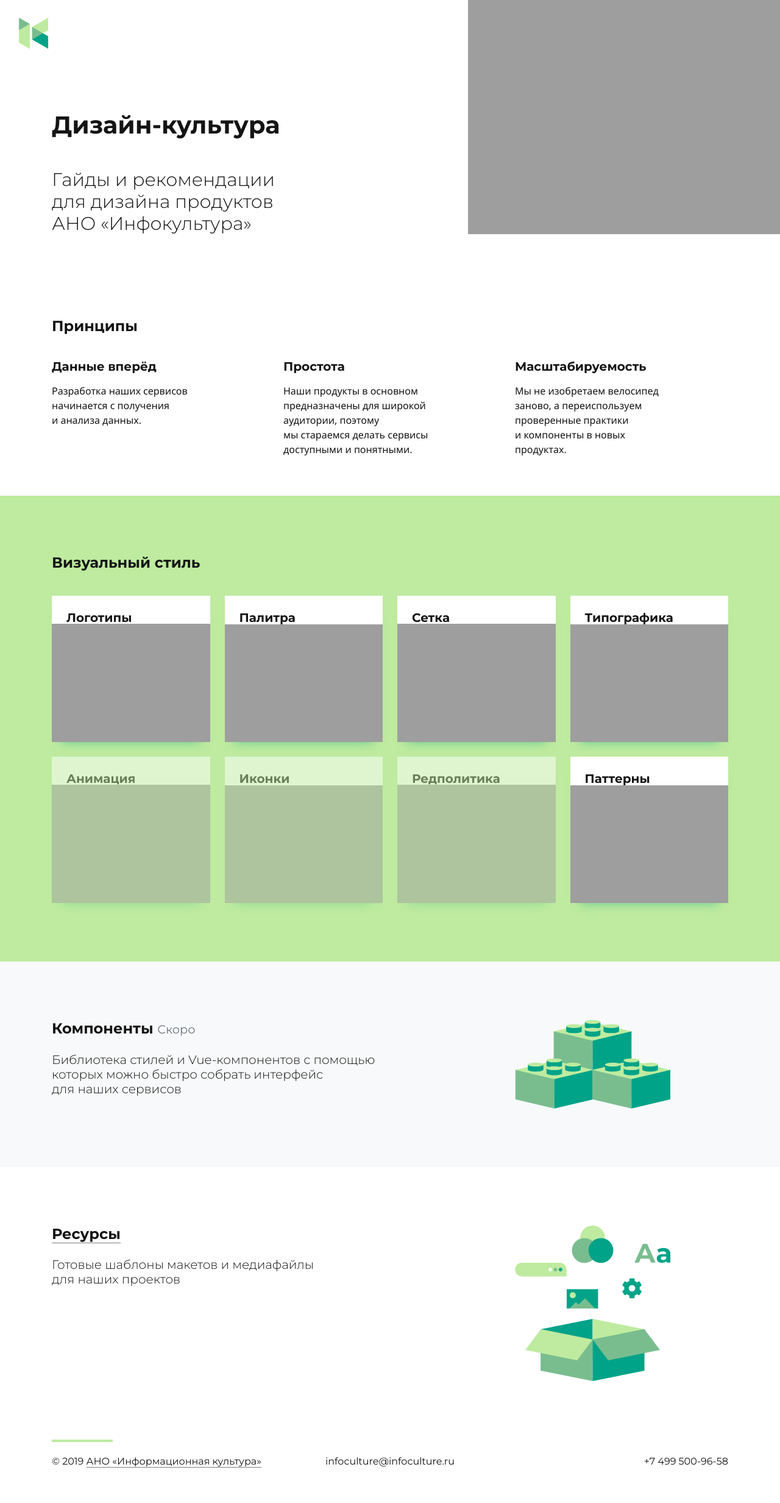
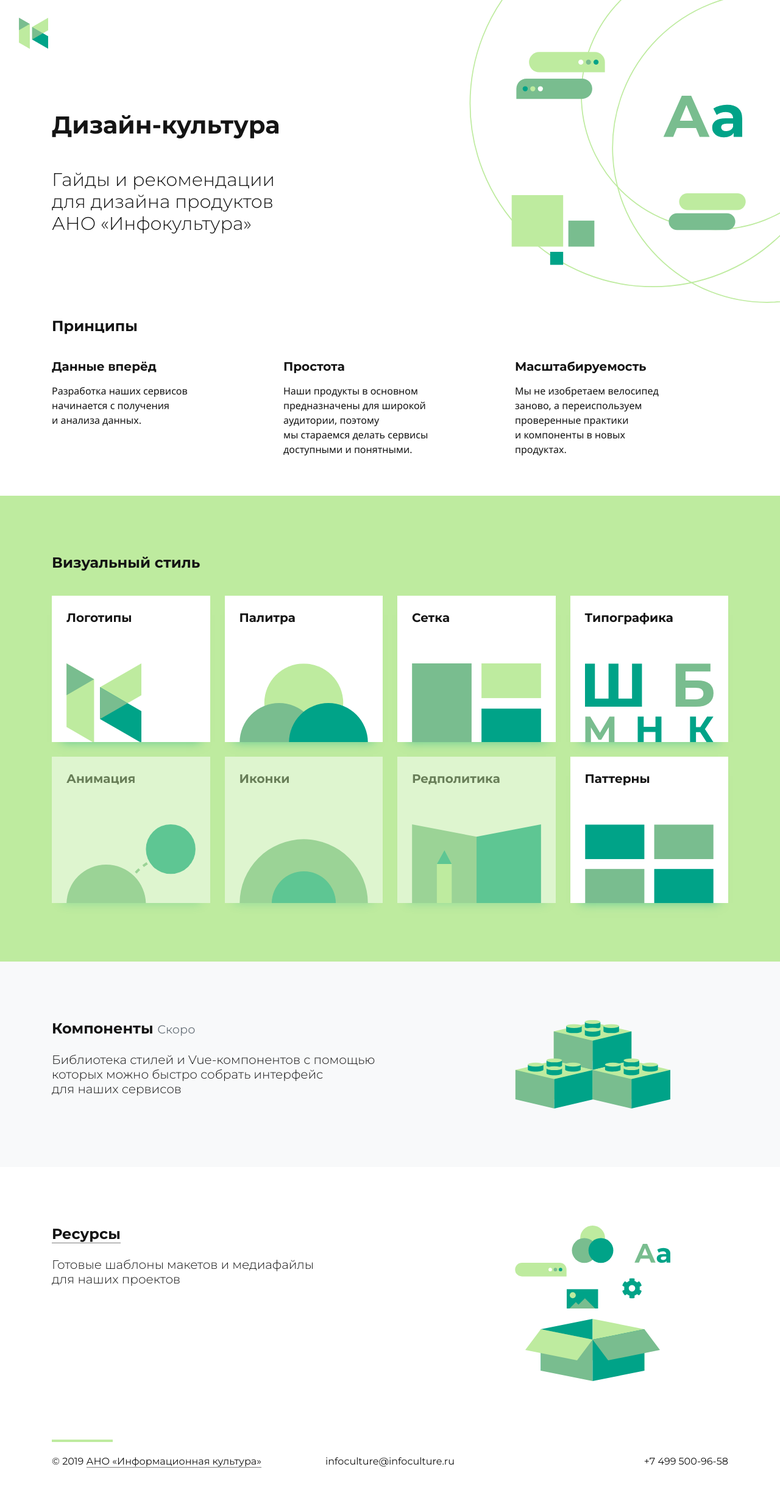
Before and after one commit to infoculture/design-culture, a Jekyll site: the page built from index.html, in a window 1280 px wide. Shown: the whole page at 61% size. Built offline with Jekyll 4.4.1, drawn with Linux system fonts in a browser that asks for light colours; nearby versions of some CDN libraries.

Commit message:
fix host

```diff
--- a/_layouts/default.html
+++ b/_layouts/default.html
@@ -33,7 +33,7 @@
 
 
 </head>
-<body{% if page.home_bg %} class="home"{% endif %}>
+<body{% if page.home_bg %} class="home" style="background-image: url(img/bg.svg);"{% endif %}>
 
   <!--HEADER-->
   {% include header.html %}
--- a/css/style.css
+++ b/css/style.css
@@ -7,7 +7,7 @@ body{
 	-webkit-font-smoothing: antialiased;
 }
 .home{
-	background-image: url(img/bg.svg);
+	/*background-image: url(img/bg.svg);*/
 	background-position: 100% 0;
 	background-repeat: no-repeat;
 	background-size: 50%;
@@ -47,31 +47,31 @@ body{
 	box-shadow: 0 24px 16px -16px rgba(0, 163, 136, .75);
 }
 .guide-logo{
-	background-image: url(img/guide-logo.svg);
+	/*background-image: url(img/guide-logo.svg);*/
 }
 .guide-color{
-	background-image: url(img/guide-color.svg);
+	/*background-image: url(img/guide-color.svg);*/
 }
 .guide-typo{
-	background-image: url(img/guide-typo.svg);
+	/*background-image: url(img/guide-typo.svg);*/
 }
 .guide-grid{
-	background-image: url(img/guide-grid.svg);
+	/*background-image: url(img/guide-grid.svg);*/
 }
 .guide-animation{
-	background-image: url(img/guide-animation.svg);
+	/*background-image: url(img/guide-animation.svg);*/
 }
 .guide-icon{
-	background-image: url(img/guide-icon.svg);
+	/*background-image: url(img/guide-icon.svg);*/
 }
 .guide-write{
-	background-image: url(img/guide-write.svg);
+	/*background-image: url(img/guide-write.svg);*/
 }
 .guide-patterns{
-	background-image: url(img/guide-patterns.svg);
+	/*background-image: url(img/guide-patterns.svg);*/
 }
 .guide-pictures{
-	background-image: url(img/guide-pictures.svg);
+	/*background-image: url(img/guide-pictures.svg);*/
 }
 .inactive{
 	opacity: .5;
--- a/index.html
+++ b/index.html
@@ -51,7 +51,7 @@ home_bg: true
           	{% assign collections = site.collections | sort: 'position'%}
           	{% for collection in collections %}
           	{% if collection.label != 'posts' and collection.label != 'resources'  %}
-          	<a href="{{site.url}}/{{collection.label}}.html" class="cell guide guide-{{collection.label}}{% if collection.disabled %} inactive{% endif %}"><h4>{{collection.title}}</h4></a>
+          	<a href="{{site.url}}/{{collection.label}}.html" class="cell guide guide-{{collection.label}}{% if collection.disabled %} inactive{% endif %}" style="background-image: url(img/guide-{{collection.label}}.svg);"><h4>{{collection.title}}</h4></a>
           	{% endif %}
           	{% endfor %}
           </div>
```
